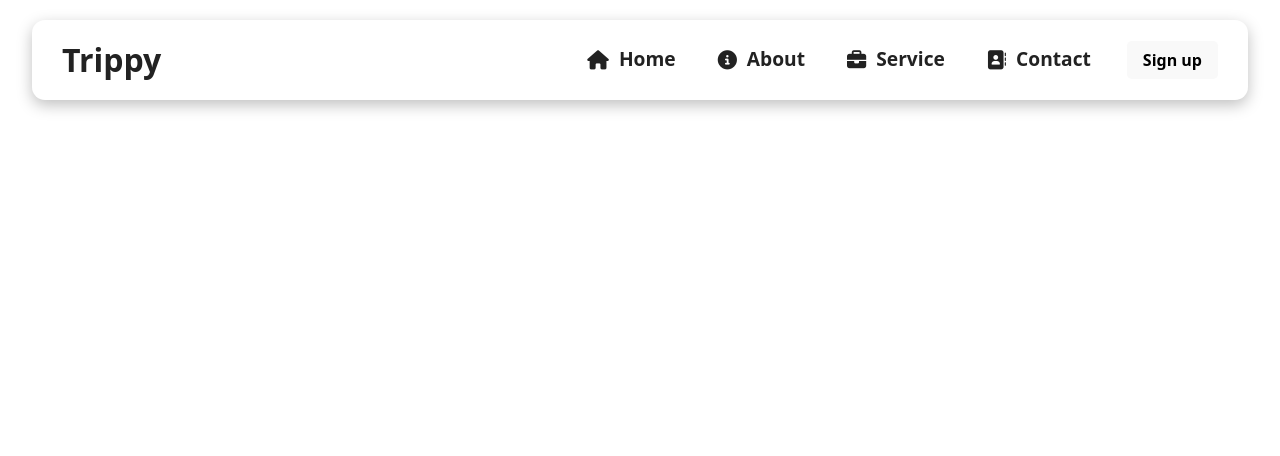
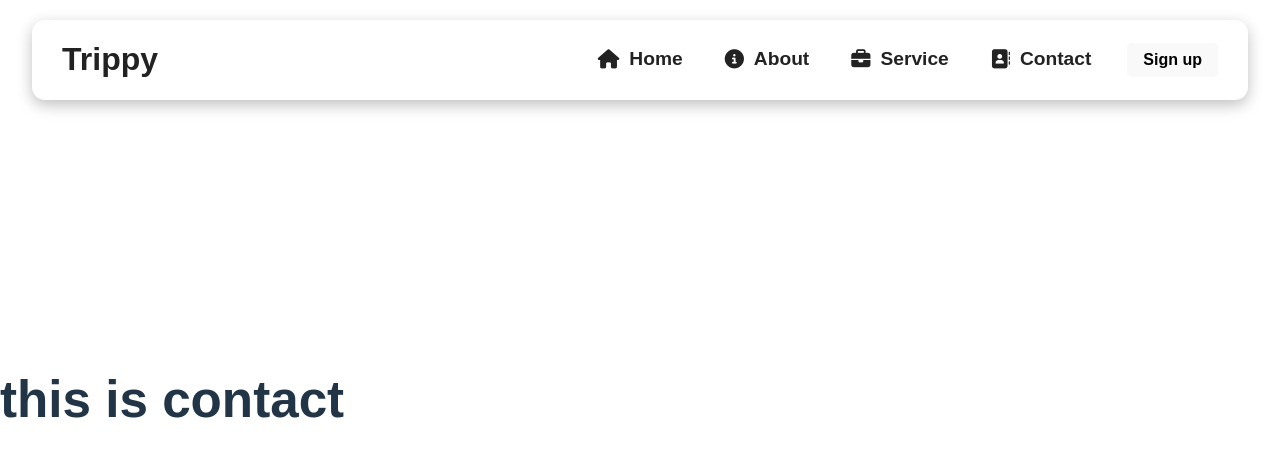
Before and after one commit to HarisShahnawaz/TravelWebsite, a React (Vite) app: page /contact in a window 1280 px wide. Shown: the top 456 px of the page. Built offline with nearby package versions, Linux system fonts and the light colour scheme.

Commit message:
add pages functionality

```diff
--- a/src/App.jsx
+++ b/src/App.jsx
@@ -1,9 +1,21 @@
 import React, { useState } from "react";
 import "./App.css";
 import Navbar from "./components/Navbar";
+import Home from "./routes/Home";
+import { Route, Routes } from "react-router-dom";
+import Contact from "./routes/Contact";
+import Service from "./routes/Service";
+import { MenuItems } from "./components/MenuItems";
+import About from "./routes/About";
 function App() {
   return (
-    <div className="app">
+    <div className="App">
+      <Routes>
+        <Route path="/" element={<Home />} />
+        <Route path="/about" element={<About />} />
+        <Route path="/contact" element={<Contact />} />
+        <Route path="/service" element={<Service />} />
+      </Routes>
       <Navbar />
     </div>
   );
--- a/src/routes/About.jsx
+++ b/src/routes/About.jsx
@@ -0,0 +1,11 @@
+import React from "react";
+
+function About() {
+  return (
+    <>
+      <h1>this is about</h1>
+    </>
+  );
+}
+
+export default About;
--- a/src/routes/Contact.jsx
+++ b/src/routes/Contact.jsx
@@ -0,0 +1,11 @@
+import React from "react";
+
+function Contact() {
+  return (
+    <>
+      <h1>this is contact</h1>
+    </>
+  );
+}
+
+export default Contact;
--- a/src/routes/Home.jsx
+++ b/src/routes/Home.jsx
@@ -0,0 +1,11 @@
+import React from "react";
+
+function Home() {
+  return (
+    <>
+      <h1>this is home</h1>
+    </>
+  );
+}
+
+export default Home;
--- a/src/routes/Service.jsx
+++ b/src/routes/Service.jsx
@@ -0,0 +1,11 @@
+import React from "react";
+
+function Service() {
+  return (
+    <>
+      <h1>this is service</h1>
+    </>
+  );
+}
+
+export default Service;
```
